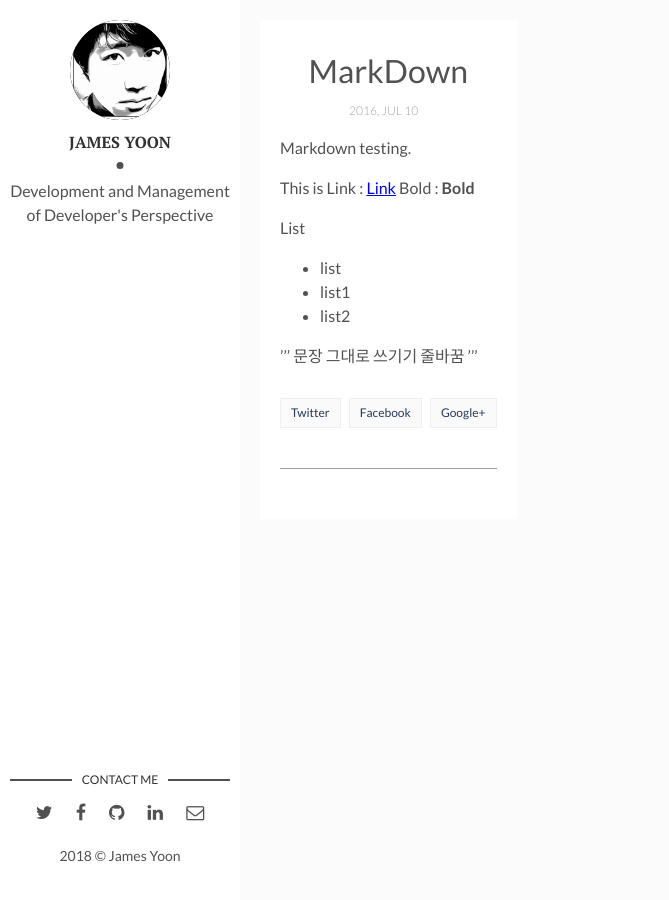
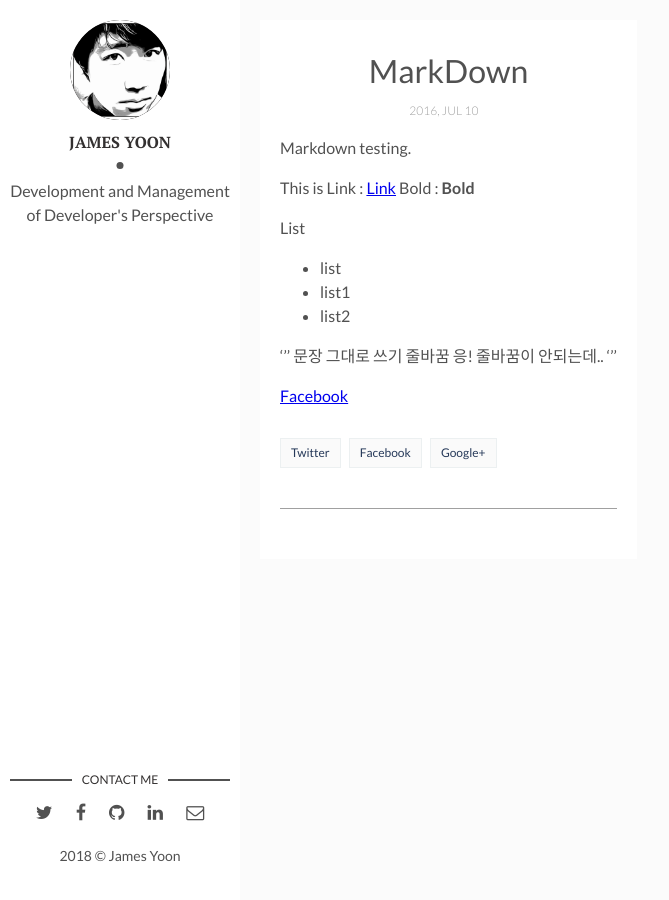
Before and after one commit to butteryoon/butteryoon.github.io, a Jekyll site: the page built from _posts/2016-07-10-MarkDown.markdown, in a window 1280 px wide. Shown: the whole page, without its empty margins (0-669 px from the left). Built offline with Jekyll 4.4.1, drawn with Linux system fonts in a browser that asks for light colours; comment, search, counter and statistics services are not loaded.

Commit message:
Update 2016-07-10-MarkDown.markdown

```diff
--- a/_posts/2016-07-10-MarkDown.markdown
+++ b/_posts/2016-07-10-MarkDown.markdown
@@ -14,10 +14,13 @@
 * list1
 * list2
 
-’’’
-문장 그대로 쓰기기
+‘’’
+문장 그대로 쓰기
 줄바꿈
-’’’
+응! 줄바꿈이 안되는데..
+‘’’
+
+[Facebook](https://m.facebook.com/softroom75)
 
 <!--stackedit_data:
 eyJoaXN0b3J5IjpbMTE5NDY2NDAwNywtMzgwODQwMDAyXX0=
```
